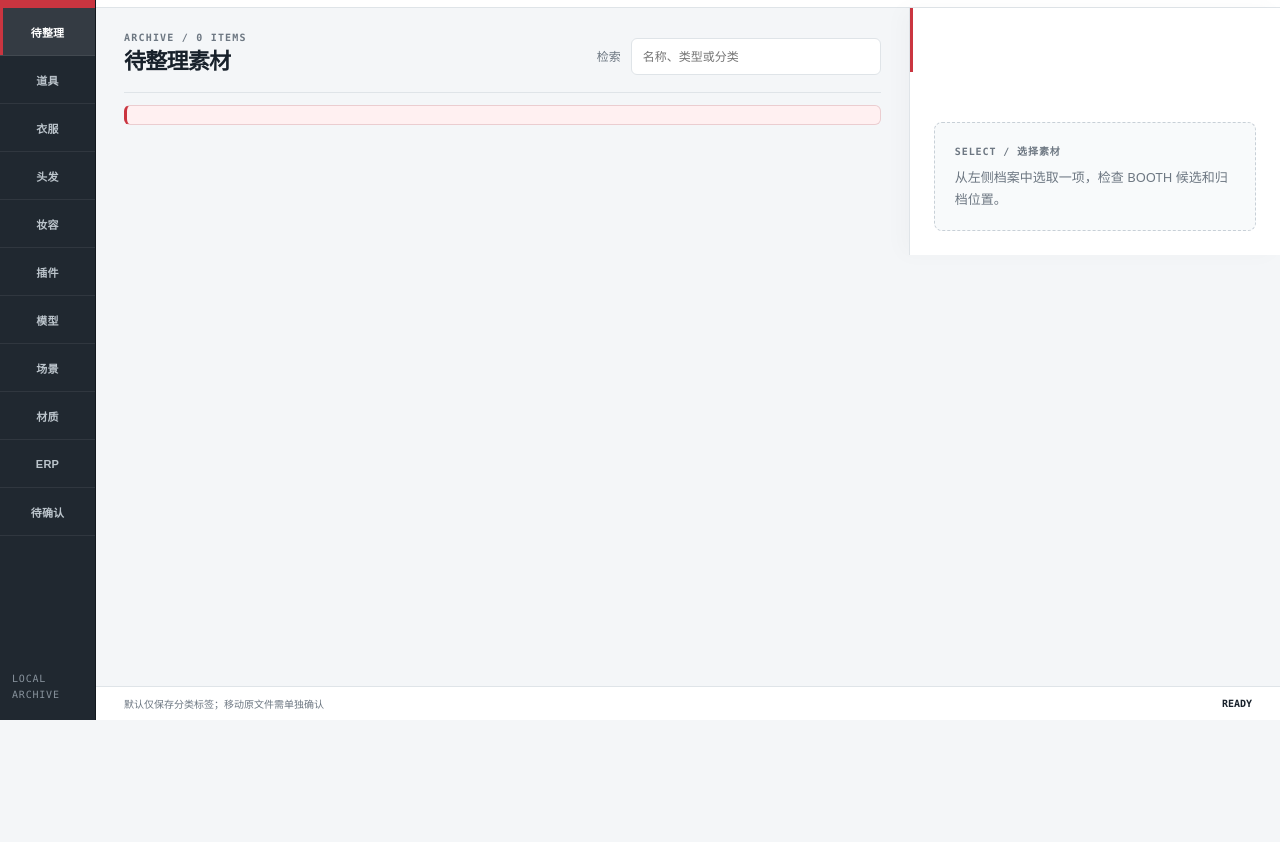
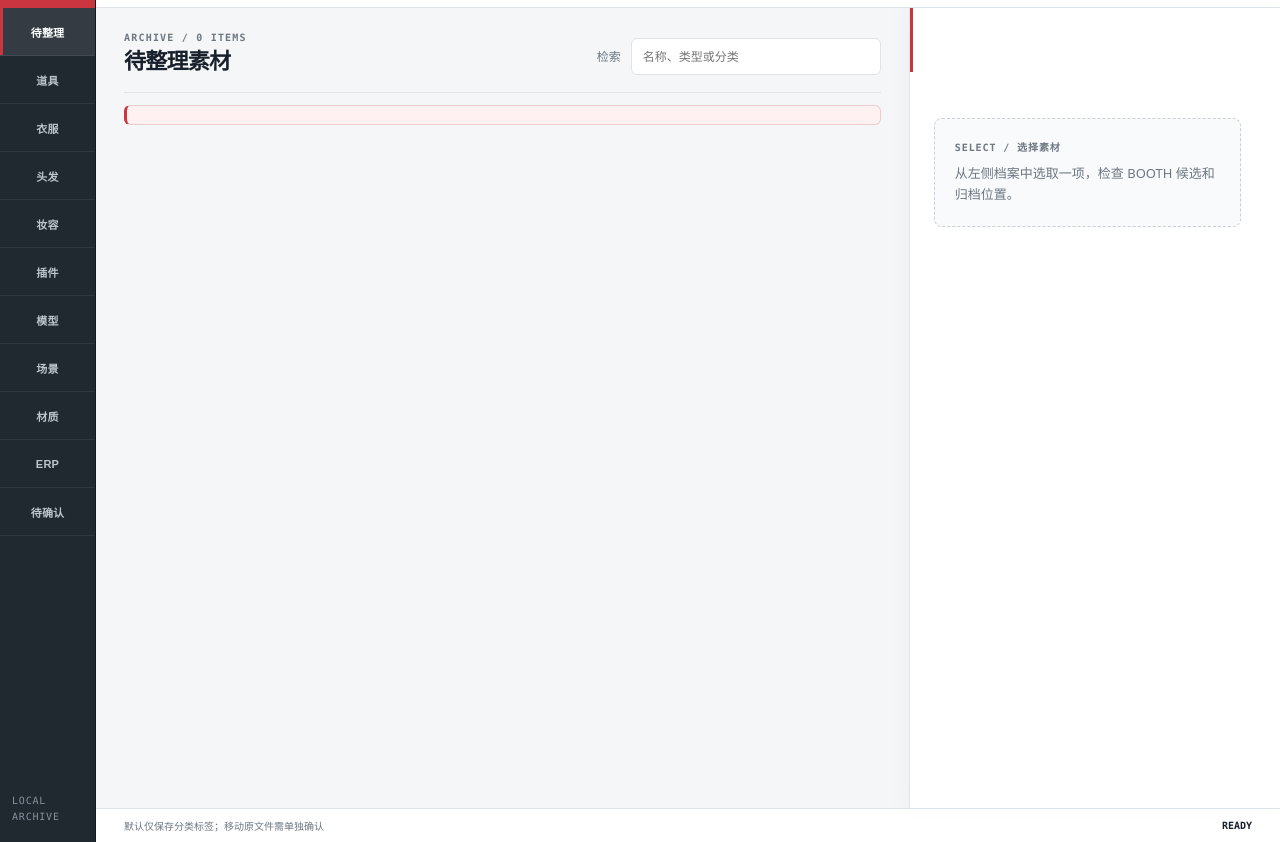
Before and after one commit to Neil100o/vrc-asset-organizer, an Electron app: page index.html in a window 1280 px wide. Shown: the part 80-922 px from the top of the page. Before the commit the page ends 800 px from the top, so only its background shows below. Drawn offline with Linux system fonts and the light colour scheme; no server answers.

Commit message:
ui: keep detail dossier visible while scrolling

```diff
--- a/style.css
+++ b/style.css
@@ -61,7 +61,7 @@
 .asset-meta{display:flex;justify-content:space-between;gap:7px;margin-top:8px;color:var(--muted);font:10px "IBM Plex Mono",Consolas,monospace}
 .tag{display:block;overflow:hidden;margin-top:8px;color:#8c3940;font:10px "IBM Plex Mono",Consolas,monospace;text-overflow:ellipsis;white-space:nowrap}
 
-.dossier{position:relative;align-self:start;overflow:auto;border-left:1px solid var(--line);padding:24px;background:var(--surface);color:var(--ink);box-shadow:-8px 0 20px rgb(24 33 43 / .025)}
+.dossier{position:sticky;top:0;align-self:start;max-height:100vh;height:100vh;overflow-y:auto;overscroll-behavior:contain;scrollbar-gutter:stable;border-left:1px solid var(--line);padding:24px;background:var(--surface);color:var(--ink);box-shadow:-8px 0 20px rgb(24 33 43 / .025)}
 .dossier::before{position:absolute;top:0;left:0;width:3px;height:64px;background:var(--signal);content:""}
 .dossier>*{position:relative;animation:panel-in .26s cubic-bezier(.22,.8,.2,1)}
 .empty{margin-top:28%;border:1px dashed var(--line-strong);border-radius:var(--radius);padding:20px;background:var(--surface-subtle)}
```
